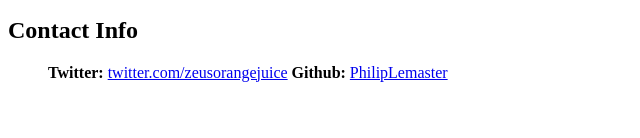
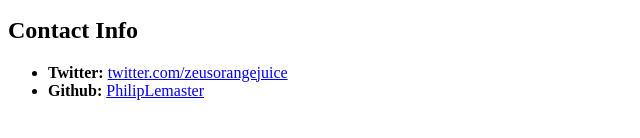
Before and after one commit to PhilipLemaster/Pandas, a plain HTML site: page index.html in a window 1280 px wide. Shown: the part 452-590 px from the top of the page, without its empty margins (0-640 px from the left). Drawn offline with Linux system fonts and the light colour scheme.

Commit message:
Update 3

```diff
--- a/index.html
+++ b/index.html
@@ -19,8 +19,8 @@
             <section>
                 <h2>Contact Info</h2>
                 <ul>
-                    <strong>Twitter: </strong> <a href="https://twitter.com/zeusorangejuice">twitter.com/zeusorangejuice</a>
-                    <strong>Github: </strong> <a href="https://github.com/PhilipLemaster">PhilipLemaster</a>
+                    <li><strong>Twitter: </strong> <a href="https://twitter.com/zeusorangejuice">twitter.com/zeusorangejuice</a></li>
+                    <li><strong>Github: </strong> <a href="https://github.com/PhilipLemaster">PhilipLemaster</a></li>
                 </ul>
             </section>
         </div>
```
